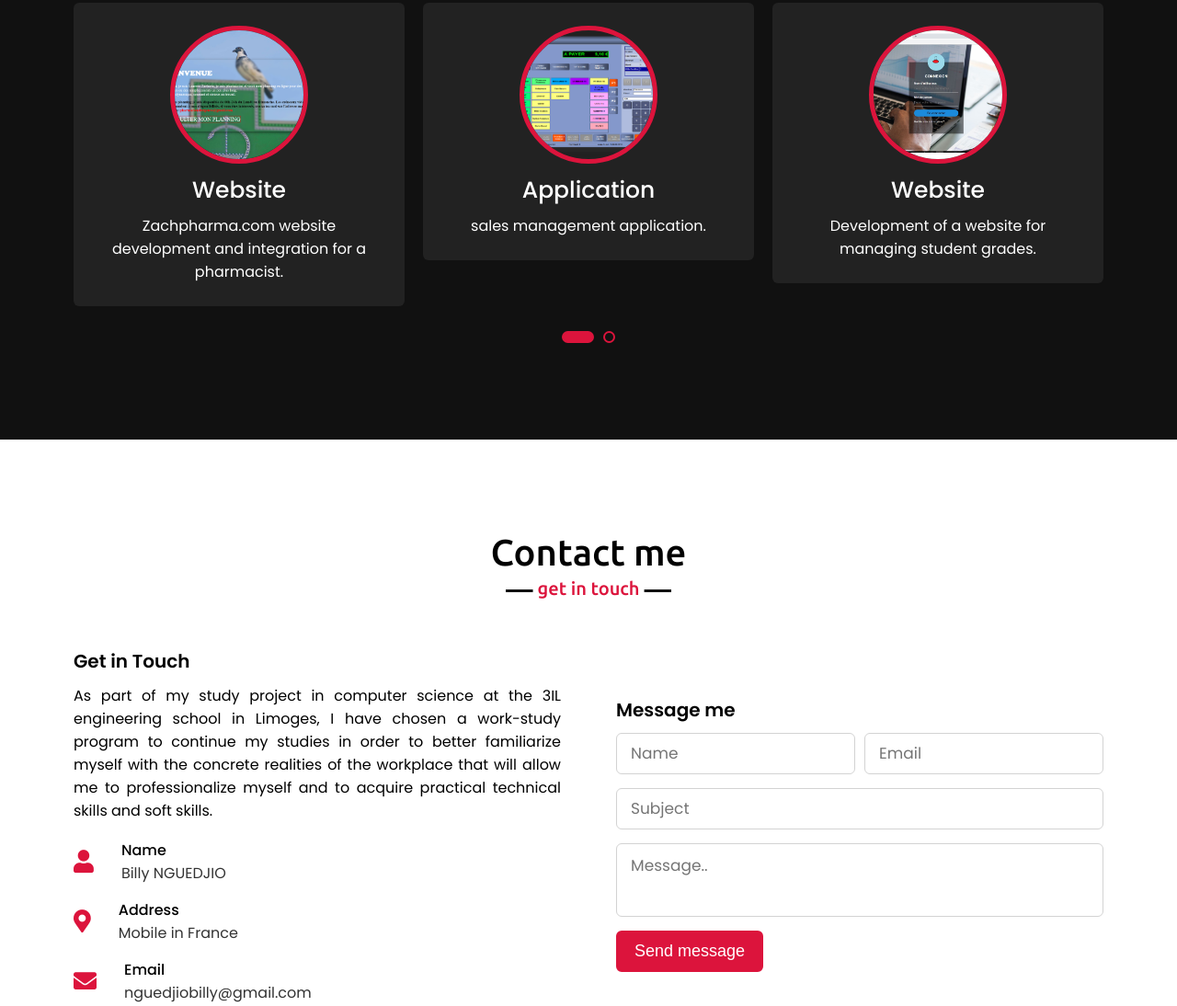
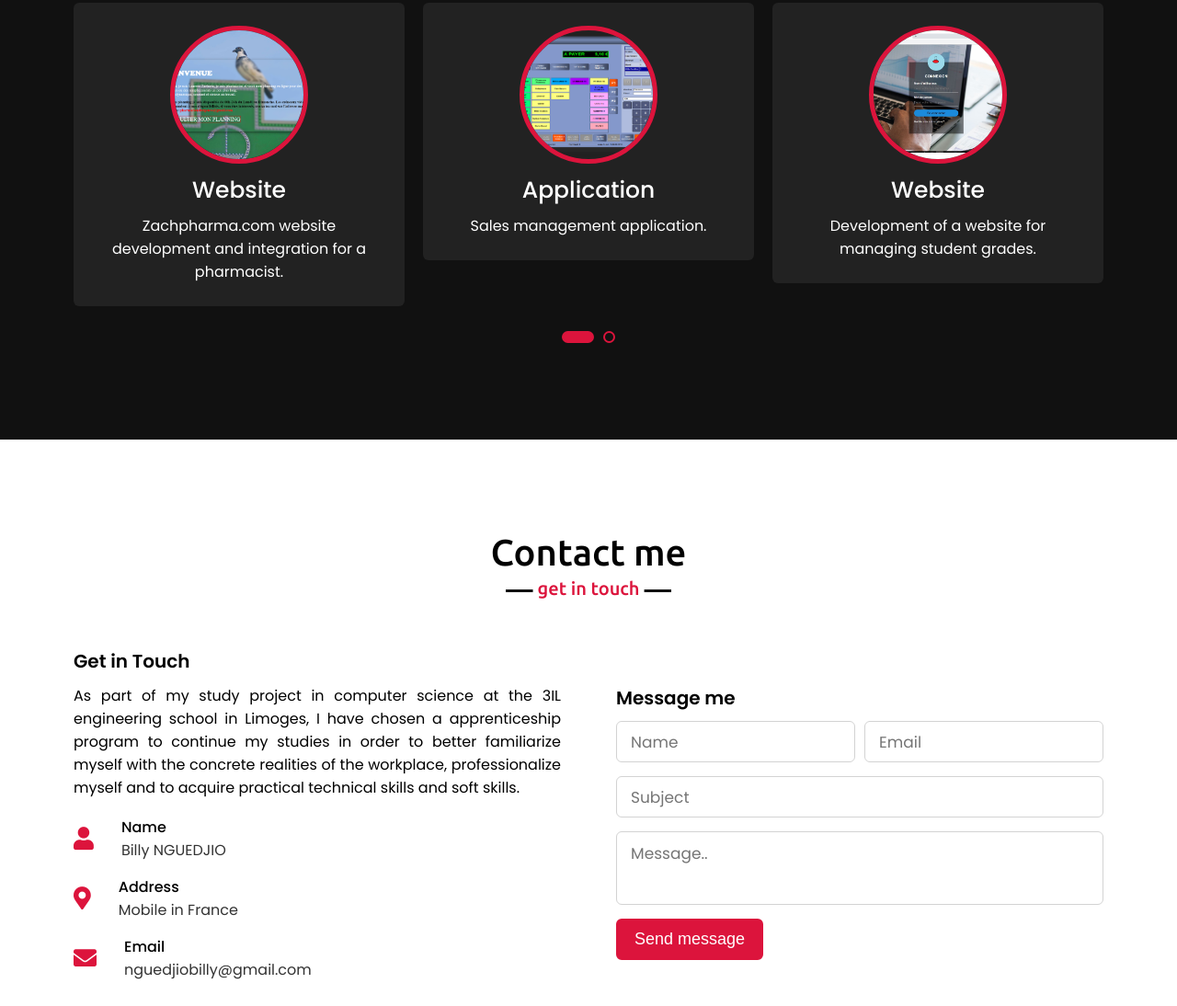
Before and after one commit to nwb2018/Portofolio, a plain HTML site: page index.html in a window 1280 px wide. Shown: the part 2492-3586 px from the top of the page at 92% size. Drawn offline with nearby package versions, Linux system fonts and the light colour scheme.

Commit message:
Update index.html

```diff
--- a/index.html
+++ b/index.html
@@ -132,7 +132,7 @@
                     <div class="box">
                         <img src="images/vente.png" alt="">
                         <div class="text">Application</div>
-                        <p>sales management application.</p>
+                        <p>Sales management application.</p>
                     </div>
                 </div>
                 <div class="card">
@@ -167,7 +167,7 @@
             <div class="contact-content">
                 <div class="column left">
                     <div class="text">Get in Touch</div>
-                    <p>As part of my study project in computer science at the 3IL engineering school in Limoges, I have chosen a work-study program to continue my studies in order to better familiarize myself with the concrete realities of the workplace that will allow me to professionalize myself and to acquire practical technical skills and soft skills.</p>
+                    <p>As part of my study project in computer science at the 3IL engineering school in Limoges, I have chosen a apprenticeship program to continue my studies in order to better familiarize myself with the concrete realities of the workplace, professionalize myself and to acquire practical technical skills and soft skills.</p>
                     <div class="icons">
                         <div class="row">
                             <i class="fas fa-user"></i>
```
